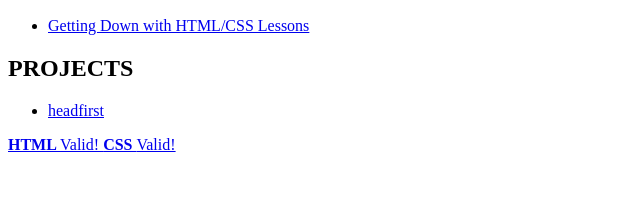
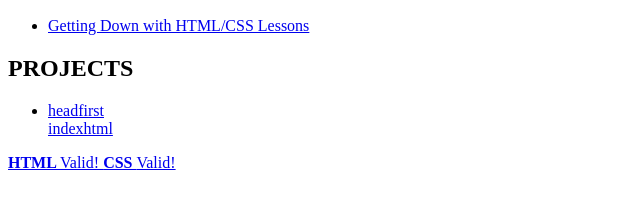
Before and after one commit to yungshadow434/itd110, a plain HTML site: page index.html in a window 1280 px wide. Shown: the part 110-316 px from the top of the page, without its empty margins (0-640 px from the left). Drawn offline with Linux system fonts and the light colour scheme.

Commit message:
link validation

```diff
--- a/index.html
+++ b/index.html
@@ -15,7 +15,7 @@
 
 <h2>PROJECTS</h2>
 <ul>
-<li><a href="headfirsthtml">headfirst</a></li>
+<li><a href="headfirsthtml">headfirst</a></li><a href="index.html">indexhtml</a>
 </ul>
 
 
```
